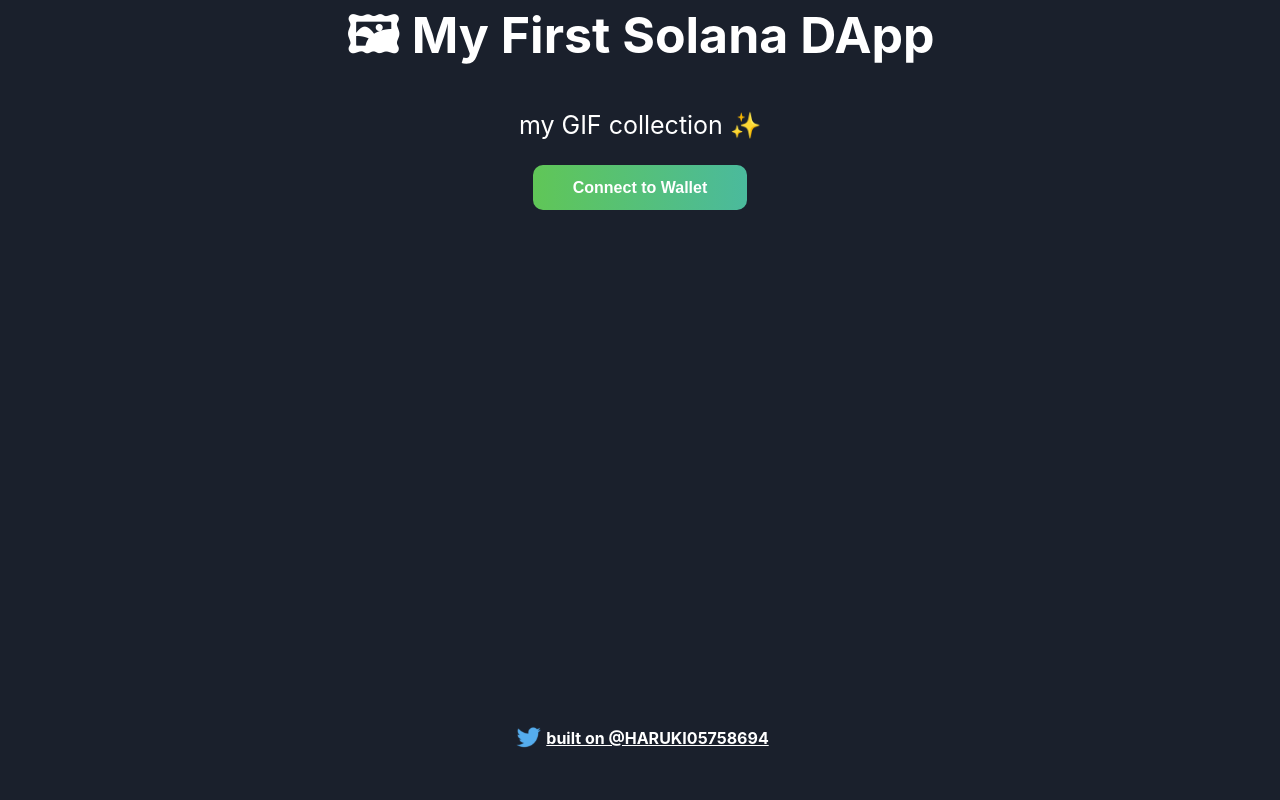
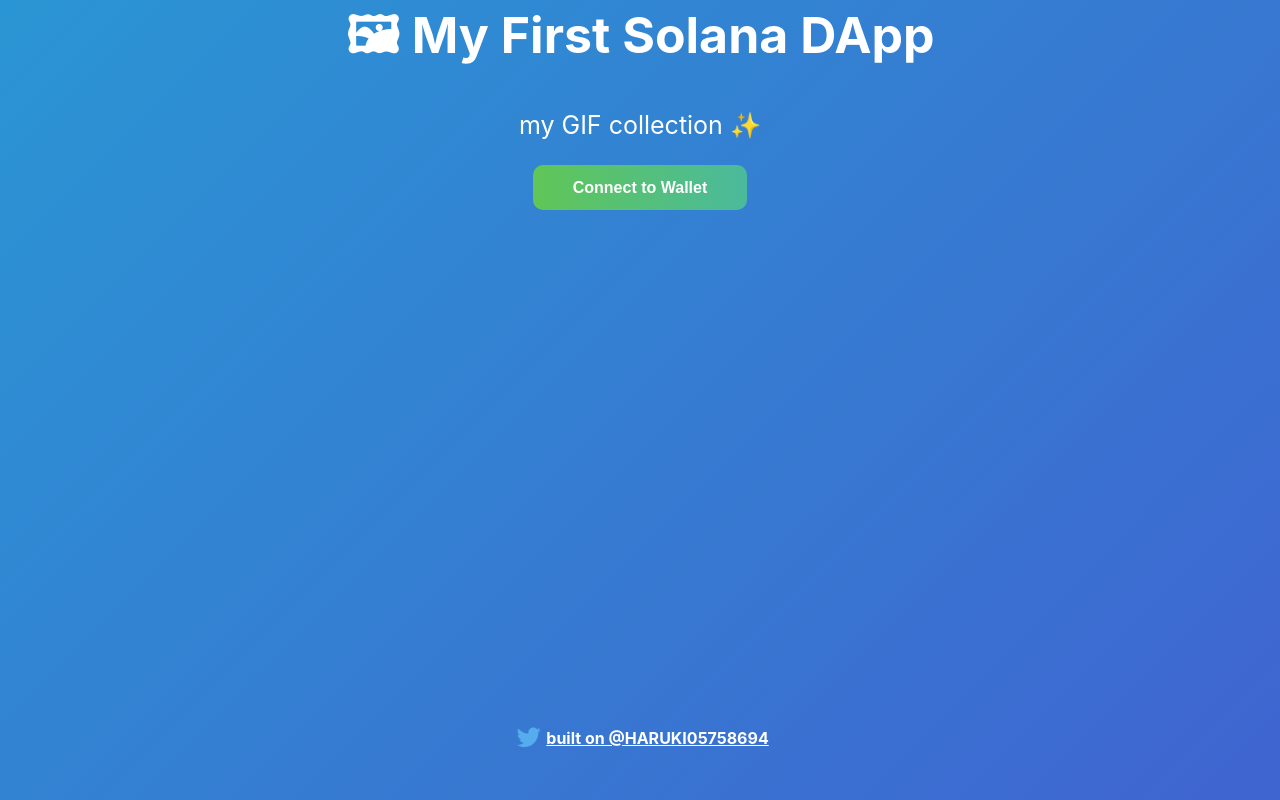
Before and after one commit to mashharuki/SolanaDApp, a React (Create React App) app in the folder client/: page / in a window 1280 px wide. Built offline with nearby package versions, Linux system fonts and the light colour scheme; what @project-serum/anchor, @solana/web3.js would draw is missing.

Commit message:
ビルドした内容を修正

```diff
--- a/client/src/App.css
+++ b/client/src/App.css
@@ -1,12 +1,11 @@
 .App {
   height: 100vh;
-  background-color: #1a202c;
+
   text-align: center;
 }
 
 .main {
   height: 100vh;
-  background-color: #1a202c;
   overflow-y: scroll;
   text-align: center;
 }
@@ -65,7 +64,7 @@
 }
 
 .submit-gif-button {
-  background: -webkit-linear-gradient(left, #4e44ce, #35aee2);
+  background: -webkit-linear-gradient(left, #d94091, #e7d74e);
   background-size: 200% 200%;
   animation: gradient-animation 4s ease infinite;
   margin-left: 10px;
@@ -134,3 +133,24 @@
 .connected-container button {
   height: 50px;
 }
+
+body {
+  margin: 0 !important;
+  height:100vh;
+  width:100%;
+  background: linear-gradient(-45deg, #4e44ce , #23A6D5, #23D5AB);
+  animation: gradientBG 15s ease infinite;
+  background-size: 400% 400%;
+}
+
+@keyframes gradientBG {
+  0% {
+      background-position: 0% 50%;
+  }
+  50% {
+      background-position: 100% 50%;
+  }
+  1000% {
+      background-position: 0% 50%;
+  }
+}
```
Also changed, not shown: 15 other files (tests, documents, lock files or other folders).
